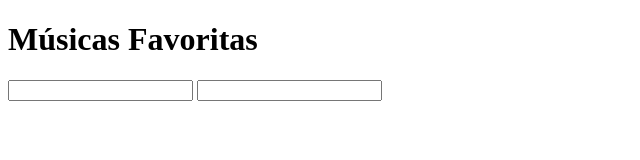
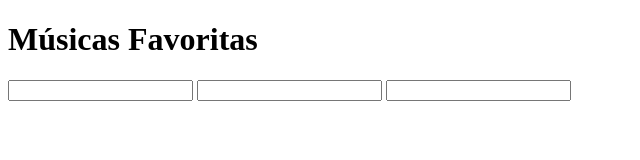
Before and after one commit to khyquer/khyquer.github.io, a plain HTML site: page formulario/index.html in a window 1280 px wide. Shown: the whole page, without its empty margins (0-640 px from the left). Drawn offline with Linux system fonts and the light colour scheme.

Commit message:
Update index.html

```diff
--- a/formulario/index.html
+++ b/formulario/index.html
@@ -11,6 +11,9 @@
         <input type='text' id="nomeMusica" name="nomeMusica" />
 
         <input type='text' id="nomeArtista" name="nomeArtista" />
+
+        <input type='password' id="senha" name="senha" />
+
     </form>
 </body>
 </html>
```
